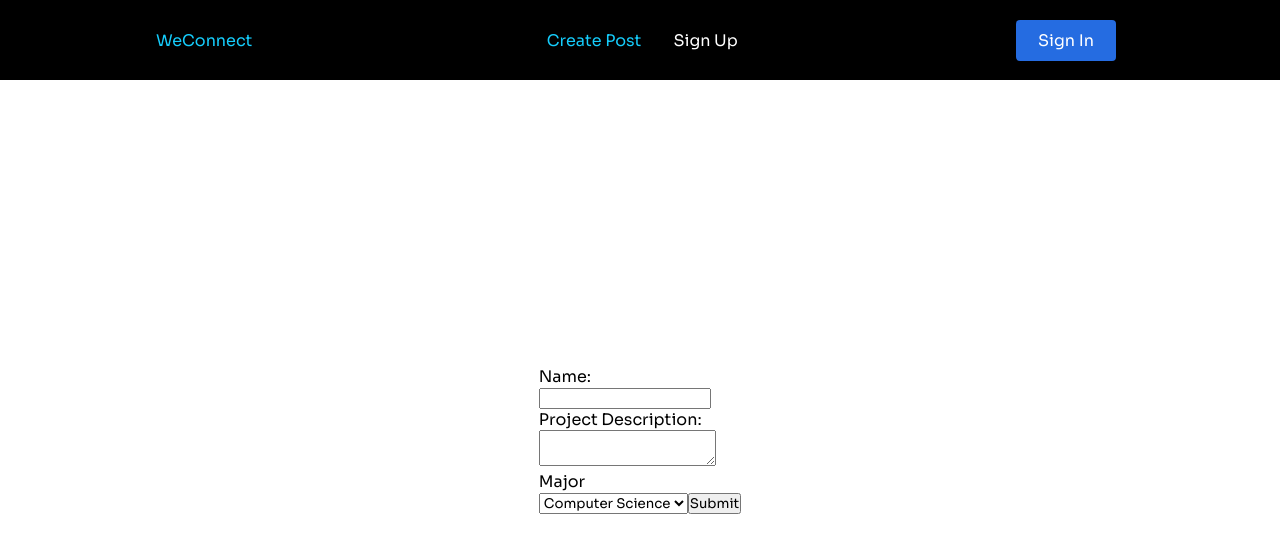
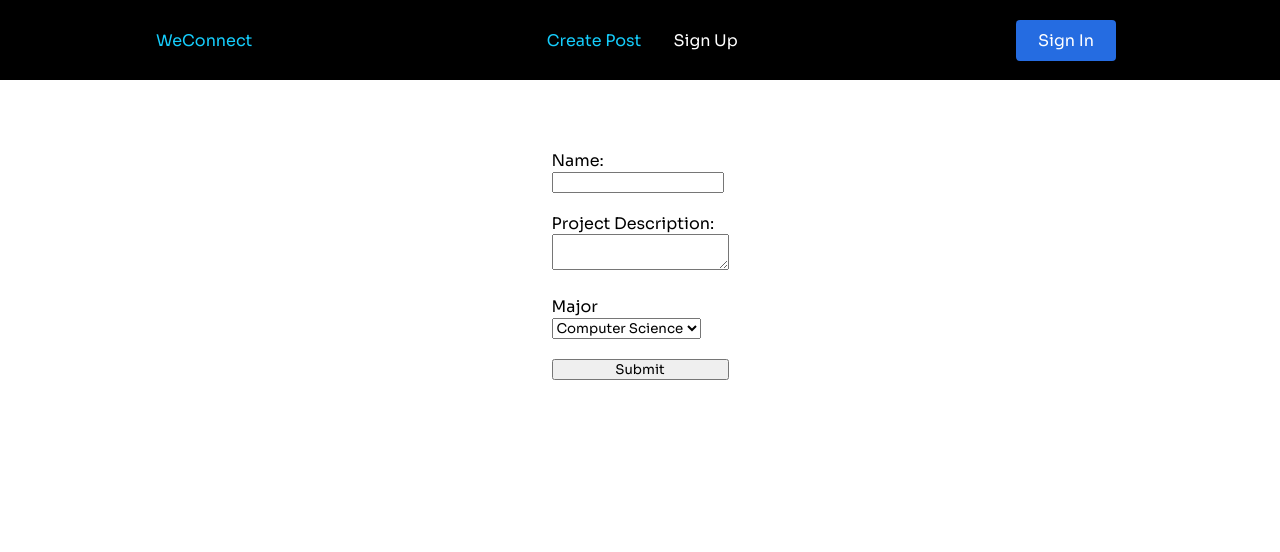
Before and after one commit to ucsb-cs148-s21/1pm-we-connect, a React (Create React App) app in the folder frontend/: page /createPost in a window 1280 px wide. Shown: the top 552 px of the page. Built offline with nearby package versions, Linux system fonts and the light colour scheme.

Commit message:
Make form look a little better and fix imports in CreatePost

```diff
--- a/frontend/src/components/PostForm/index.jsx
+++ b/frontend/src/components/PostForm/index.jsx
@@ -1,28 +1,29 @@
 import React from 'react'
-export const PostForm = () => {
+const PostForm = () => {
     const [name, setName] = React.useState('')
     const [text, setText] = React.useState('')
     const [topic, setTopic] = React.useState('cs')
 
-
-
-
-
     return (
+        <form style={{ height: "100%", display: "flex", flexDirection: "column", justifyContent: "space-evenly" }}>
             <div>
                 <p>Name:</p>
-            <input onChange={e => setName(e.target.value)} value={name}/>
+                <input onChange={e => setName(e.target.value)} value={name} />
+            </div>
+          <div>
                 <p>Project Description:</p>
-            <textarea type='text' value={text} onChange={e => setText(e.target.value)}/>
+                <textarea type='text' value={text} onChange={e => setText(e.target.value)} />
+            </div>
+            <div>
                 <p>Major </p>
                 <select value={topic} onChange={e => setTopic(e.target.value)}>
                     <option value="cs">Computer Science</option>
                     <option value="phys">Physics</option>
                     <option value="film">Film</option>
                 </select>
-            <button onClick={e =>  alert(`${name} \n${text} \n${topic}`)} type="submit">Submit</button>
             </div>
+            <button onClick={() => alert(`${name} \n${text} \n${topic}`)} type="submit">Submit</button>
+        </form>
     )
 }
-
 export default PostForm
--- a/frontend/src/pages/CreatePost.js
+++ b/frontend/src/pages/CreatePost.js
@@ -1,13 +1,10 @@
 import React from 'react'
-import CreatePostForm from '../components/CreatePostForm';
 import PostForm from '../components/PostForm'
 
 const CreatePost = () => {
     return (
-        <div style={{display: 'flex', justifyContent: 'center', alignItems: 'center', height: '90vh'}}>
-            <div>
-                <PostForm/>
-            </div>
+        <div style={{display: 'flex', justifyContent: 'center', alignItems: 'center', alignContent: "space-between", height:"40vh", paddingTop:"50px" }}>
+            <PostForm/>
         </div>
     )
 }
```
Lines whose indentation alone changed are shown as unchanged.
